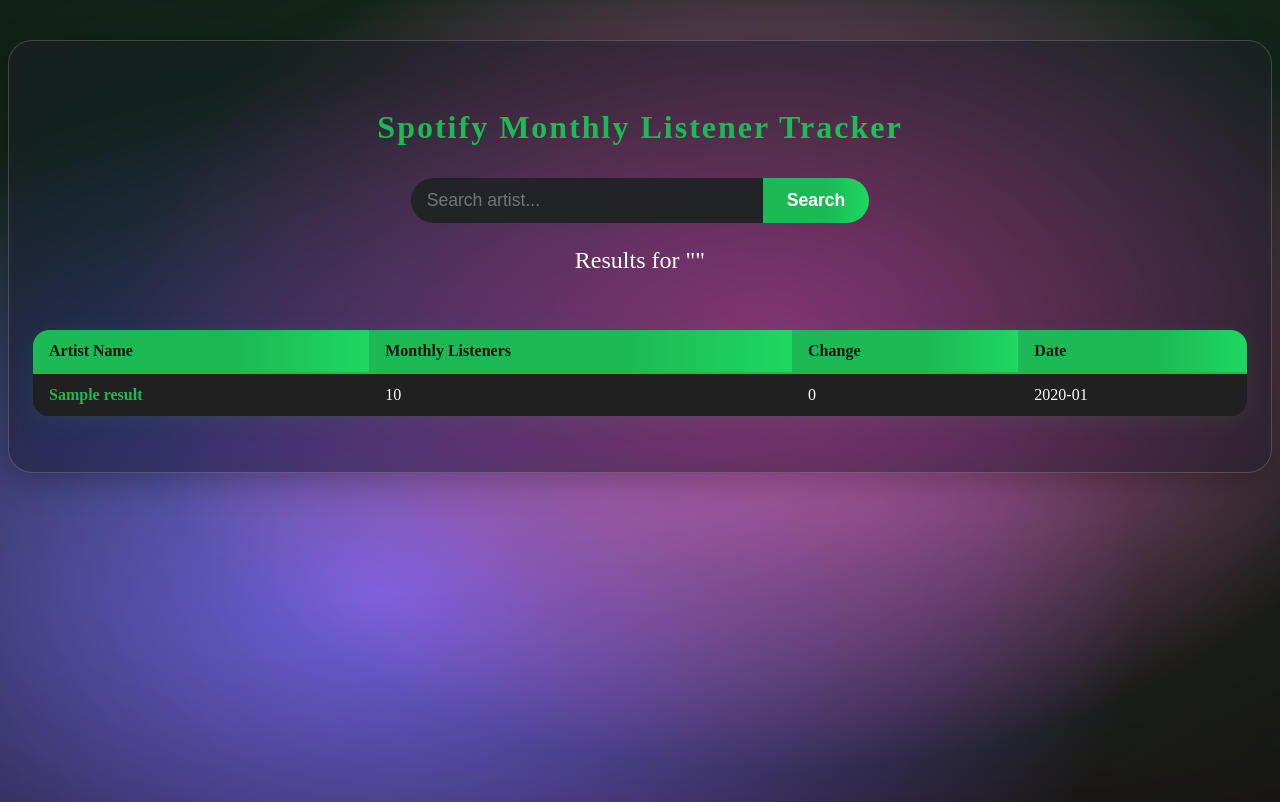
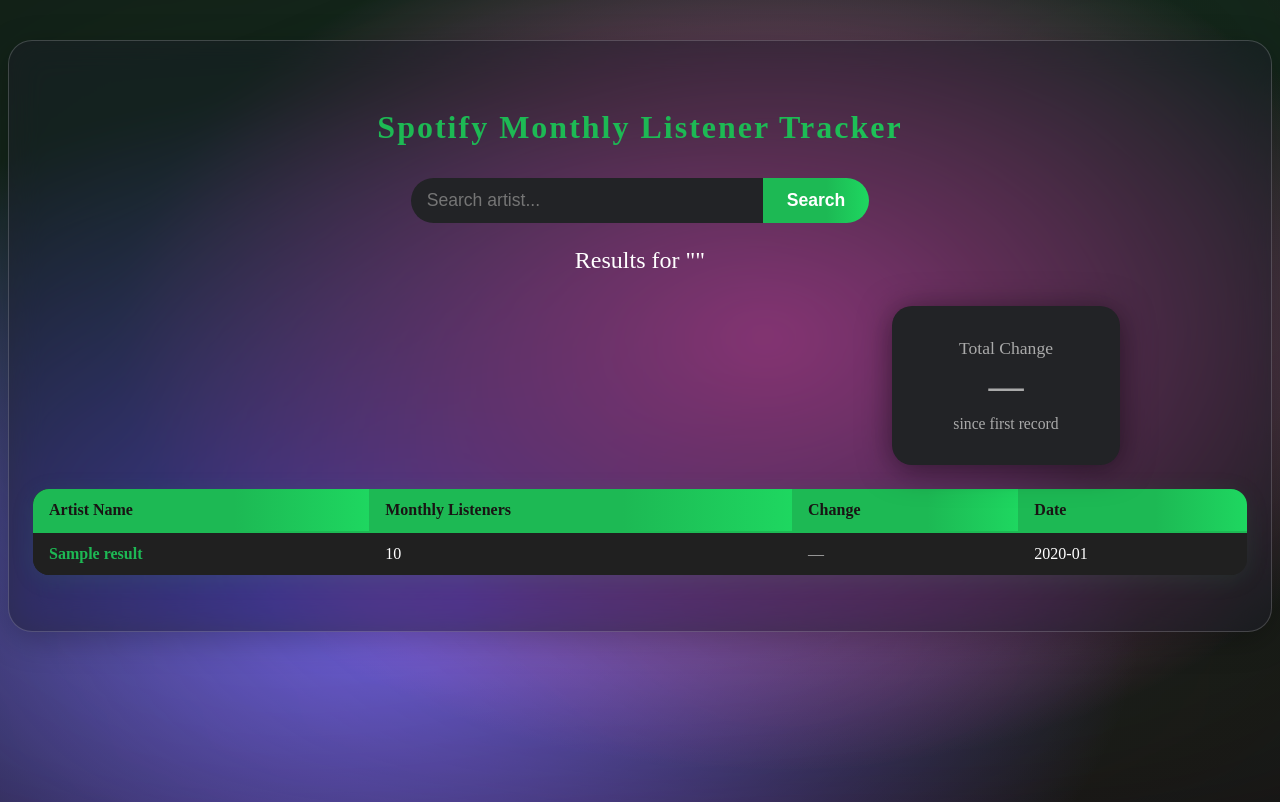
Before and after one commit to jason-donner/spotify-monthly-listener-extract, a Flask app: template app/spotify-listener-tracker/templates/index.html in a window 1280 px wide. Shown: the top 802 px of the page. Run offline with Flask 3, Linux system fonts and the light colour scheme; the template is opened without the code that fills it: most values are stand-ins (such as "Sample title", 1, 10 or a date in 2020).

Commit message:
Add total change calculation and display in results section of index.html

```diff
--- a/app/spotify-listener-tracker/app.py
+++ b/app/spotify-listener-tracker/app.py
@@ -48,7 +48,17 @@ def index():
     for r in results:
         print("DEBUG:", r['artist_name'], r['monthly_listeners'])
 
-    return render_template("index.html", results=results, results_for_chart=results_for_chart, query=query)
+    if results:
+        total_change = results[-1]['monthly_listeners'] - results[0]['monthly_listeners']
+    else:
+        total_change = None
+    return render_template(
+        "index.html",
+        results=results,
+        results_for_chart=results_for_chart,
+        query=query,
+        total_change=total_change,
+    )
 
 @app.route("/suggest", methods=["GET"])
 def suggest():
--- a/app/spotify-listener-tracker/templates/index.html
+++ b/app/spotify-listener-tracker/templates/index.html
@@ -187,8 +187,21 @@
         {% if results %}
         <h2 style="text-align:center; color:#fff; font-weight:normal;">Results for "<span style="color:#1DB954;">{{ query }}</span>"</h2>
         <!-- Centered, expanded artist info section -->
-        <div style="display:flex;justify-content:center;margin:32px 0 24px 0;">
+        <div style="display:flex;justify-content:center;gap:32px;margin:32px 0 24px 0;">
             <div id="artist-info" style="width:100%;max-width:700px;"></div>
+            {% if total_change is not none %}
+            <div style="background:#222326;padding:32px 24px;border-radius:20px;box-shadow:0 4px 32px rgba(0,0,0,0.5);display:flex;flex-direction:column;align-items:center;justify-content:center;min-width:180px;">
+                <div style="font-size:1.1em;color:#aaa;margin-bottom:8px;">Total Change</div>
+                {% if total_change > 0 %}
+                    <div style="font-size:2.2em;color:#1DB954;font-weight:bold;">+{{ "{:,}".format(total_change) }}</div>
+                {% elif total_change < 0 %}
+                    <div style="font-size:2.2em;color:#e74c3c;font-weight:bold;">{{ "{:,}".format(total_change) }}</div>
+                {% else %}
+                    <div style="font-size:2.2em;color:#aaa;font-weight:bold;">—</div>
+                {% endif %}
+                <div style="font-size:0.98em;color:#aaa;margin-top:8px;">since first record</div>
+            </div>
+            {% endif %}
         </div>
         <div id="single-player" style="width:100%;max-width:700px;margin:0 auto 24px auto;"></div>
         <script>
@@ -235,7 +248,7 @@
                         {% elif r.listener_diff < 0 %}
                             <span style="color:#e74c3c;">{{ "{:,}".format(r.listener_diff) }}</span>
                         {% else %}
-                            <span style="color:#fff;">0</span>
+                            <span style="color:#aaa;">—</span>
                         {% endif %}
                     {% else %}
                         <span style="color:#aaa;">—</span>
```
